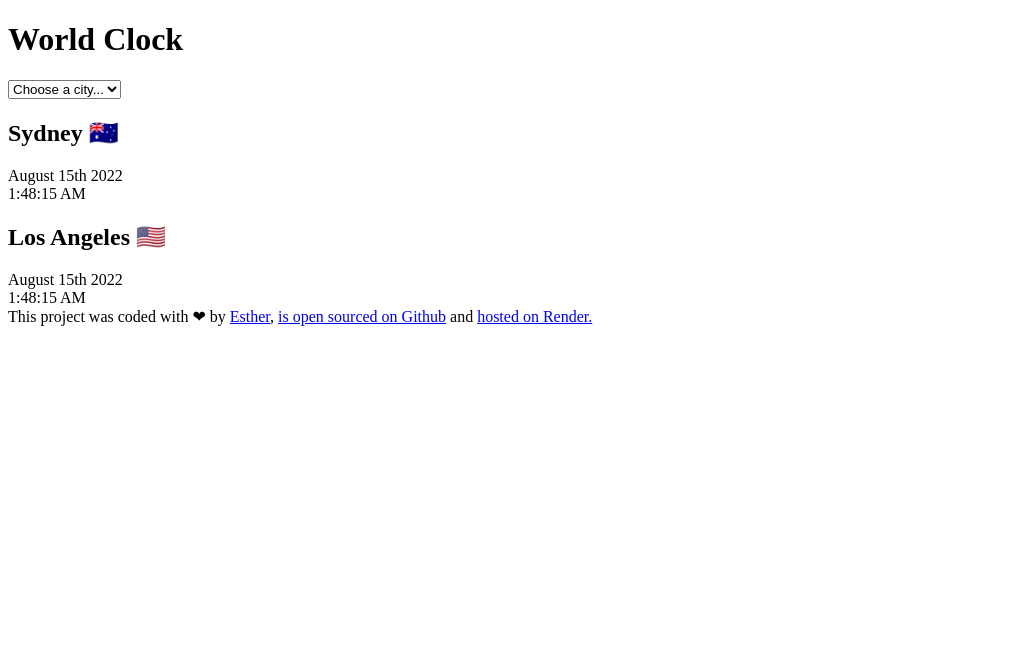
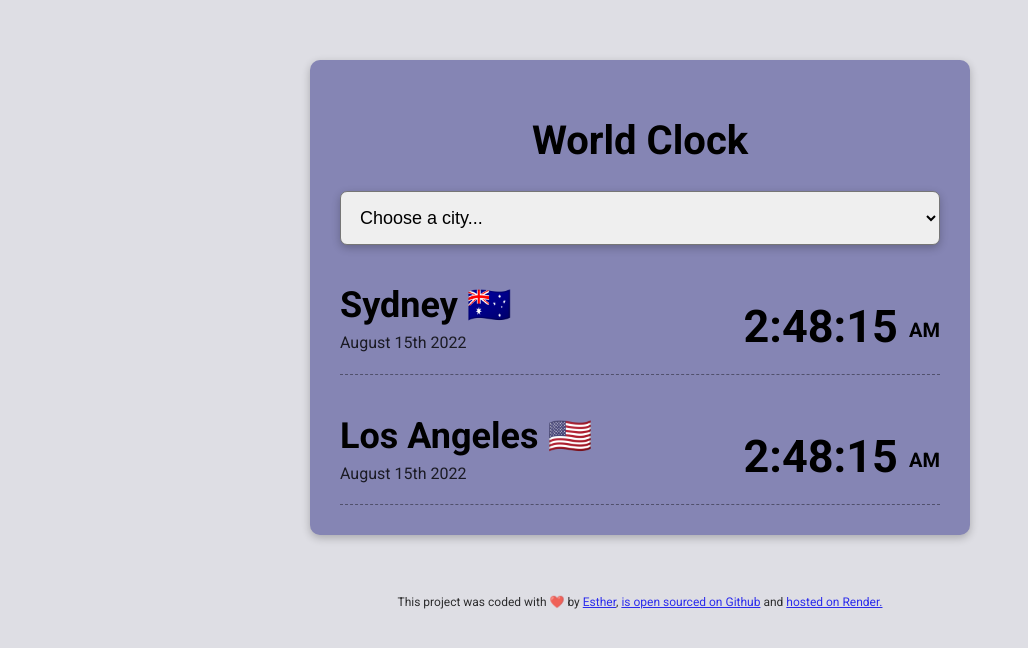
Before and after one commit to BossEsther/World-Clock, a plain HTML site: page index.html in a window 1280 px wide. Shown: the whole page, without its empty margins (0-1028 px from the left). Drawn offline with Linux system fonts and the light colour scheme.

Commit message:
Added the design of my project using CSS

```diff
--- a/index.html
+++ b/index.html
@@ -4,6 +4,9 @@
     <meta charset="UTF-8">
     <meta name="viewport" content="width=device-width, initial-scale=1.0">
     <title>World Clock</title>
+    <link rel="preconnect" href="https://fonts.googleapis.com">
+    <link rel="preconnect" href="https://fonts.gstatic.com" crossorigin>
+    <link href="https://fonts.googleapis.com/css2?family=Archivo+Black&family=Roboto:ital,wght@0,100;0,300;0,400;0,500;0,700;0,900;1,100;1,300;1,400;1,500;1,700;1,900&display=swap" rel="stylesheet">
     <link rel="stylesheet" href="src/style.css">
 </head>
 <body>
@@ -20,19 +23,25 @@
         </select>
 
         <div class="city">
+            <div>
                 <h2>Sydney 🇦🇺</h2>
                 <div class="date">August 15th 2022</div>
-           <div class="time">1:48:15 AM</div>
+            </div>
+           <div class="time">2:48:15 <small>AM</small></div>
         </div>
         <div class="city">
+            <div>
                 <h2>Los Angeles 🇺🇸</h2>
                 <div class="date">August 15th 2022</div>
-            <div class="time">1:48:15 AM</div>
             </div>
+           <div class="time">2:48:15 <small>AM</small></div>
+        </div>
+    </div>
+
     <footer>
-            This project was coded  with ❤ by <a href="https://github.com/BossEsther" target="_blank">Esther</a>, <a href="https://github.com/BossEsther/World-Clock" target="_blank">is open sourced on Github</a> and <a href="https://world-clock-evz6.onrender.com" target="_blank">hosted on Render.</a>
+        This project was coded  with ❤️ by <a href="https://github.com/BossEsther" target="_blank">Esther</a>, <a href="https://github.com/BossEsther/World-Clock" target="_blank">is open sourced on Github</a> and <a href="https://world-clock-evz6.onrender.com" target="_blank">hosted on Render.</a>
     </footer>
-    </div>
+
     <script src="src/index.js"></script>
 
 </body>
--- a/src/style.css
+++ b/src/style.css
@@ -0,0 +1,61 @@
+body{
+    background-color: rgb(222, 222, 228);
+    font-family: "Roboto", sans-serif;
+}
+.clock-container{
+    background-color: rgb(133, 133, 180);
+    max-width: 600px;
+    display: block;
+    margin: 60px auto;
+    border-radius: 10px;
+    padding: 30px;
+    box-shadow: rgba(0, 0, 0, 0.24) 0px 3px 8px;
+}
+h1{
+    text-align: center;
+    font-size: 40px;
+
+
+}
+h2{
+    margin-bottom: 7px;
+    font-size: 36px;
+
+
+}
+select{
+    width: 100%;
+    padding: 15px;
+    font-size: 18px;
+    display: block;
+    margin: 0 auto;
+    border-radius: 7px;
+    box-shadow: rgba(0, 0, 0, 0.24) 0px 3px 8px;
+
+}
+.city{
+    display: flex;
+    justify-content: space-between;
+    margin-top: 10px;
+    padding-bottom: 20px ;
+    border-bottom: 1px dashed rgba(0, 0, 0, 0.4);
+}
+.date{
+    opacity: 0.8;
+}
+.time{
+    font-size:45px;
+    font-weight: bolder;
+    margin-top: 45px;
+}
+.time small {
+    font-size: 20px;
+    vertical-align: middle;
+    line-height: 48px;
+  }
+footer{
+    text-align: center;
+    font-size: 12px;
+    opacity: 0.8;
+
+}
```
Lines whose indentation alone changed are shown as unchanged.
